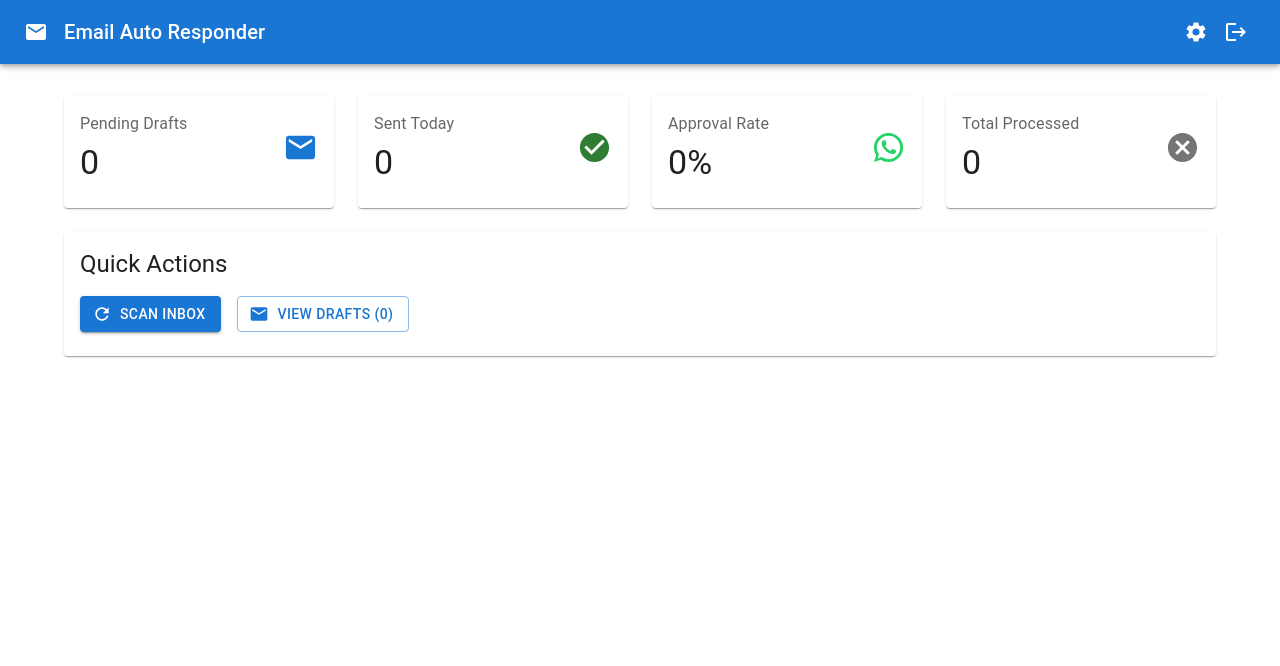
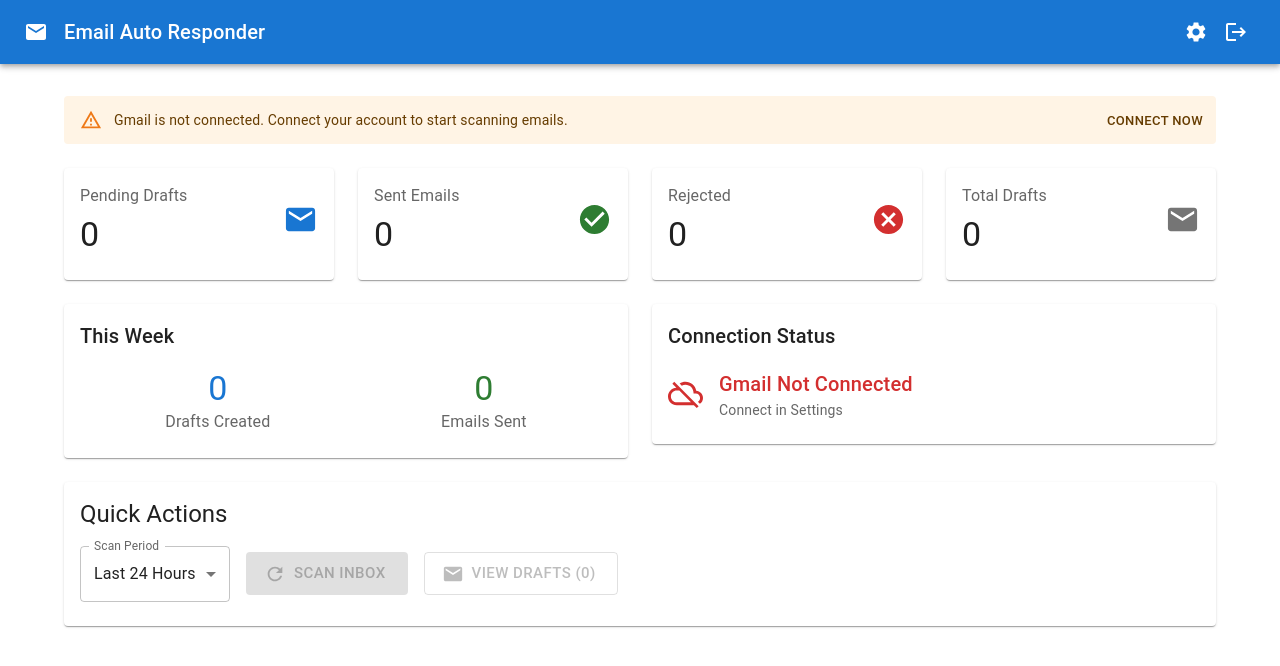
Before and after one commit to SABI9666/Auto-mail-generator-Frontend, a React (Create React App) app: page /dashboard in a window 1280 px wide. Shown: the top 666 px of the page. Built offline with nearby package versions, Linux system fonts and the light colour scheme; no server answers; sample sign-in values are in the browser's storage.

Commit message:
Update Dashboard.js

```diff
--- a/src/pages/Dashboard.js
+++ b/src/pages/Dashboard.js
@@ -1,24 +1,33 @@
 import React, { useState, useEffect } from 'react';
 import {
   Container, Grid, Card, CardContent, Typography, Button,
-  Box, CircularProgress, AppBar, Toolbar, IconButton
+  Box, CircularProgress, AppBar, Toolbar, IconButton,
+  Select, MenuItem, FormControl, InputLabel, Alert
 } from '@mui/material';
 import {
-  Email, WhatsApp, CheckCircle, Cancel, Refresh,
-  Settings as SettingsIcon, Logout
+  Email, CheckCircle, Cancel, Refresh,
+  Settings as SettingsIcon, Logout, CloudOff, CloudDone
 } from '@mui/icons-material';
 import { useNavigate } from 'react-router-dom';
 import { emailAPI, statsAPI } from '../services/api';
 
 const Dashboard = () => {
   const navigate = useNavigate();
-  const [loading, setLoading] = useState(false);
+  const [loading, setLoading] = useState(true);
   const [scanning, setScanning] = useState(false);
+  const [scanPeriod, setScanPeriod] = useState('day');
+  const [gmailConnected, setGmailConnected] = useState(false);
+  const [scanResult, setScanResult] = useState(null);
   const [stats, setStats] = useState({
+    totalDrafts: 0,
     pendingDrafts: 0,
-    sentToday: 0,
-    approvalRate: 0,
-    totalProcessed: 0
+    sentEmails: 0,
+    rejectedDrafts: 0,
+    weeklyStats: {
+      draftsCreated: 0,
+      emailsSent: 0
+    },
+    gmailConnected: false
   });
 
   useEffect(() => {
@@ -30,21 +39,49 @@ const Dashboard = () => {
       setLoading(true);
       const response = await statsAPI.getDashboard();
       setStats(response.data);
+      setGmailConnected(response.data.gmailConnected);
     } catch (error) {
       console.error('Failed to load stats:', error);
+      // If stats fail, at least try to show something
+      setStats({
+        totalDrafts: 0,
+        pendingDrafts: 0,
+        sentEmails: 0,
+        rejectedDrafts: 0,
+        weeklyStats: { draftsCreated: 0, emailsSent: 0 },
+        gmailConnected: false
+      });
     } finally {
       setLoading(false);
     }
   };
 
   const handleScanInbox = async () => {
+    if (!gmailConnected) {
+      alert('⚠️ Please connect Gmail first in Settings');
+      navigate('/settings');
+      return;
+    }
+
     try {
       setScanning(true);
-      const response = await emailAPI.scanInbox();
-      alert(`✅ Scanned! ${response.data.draftsCreated} new drafts created.`);
-      loadStats();
+      setScanResult(null);
+      const response = await emailAPI.scanInbox(scanPeriod);
+
+      const result = response.data;
+      setScanResult(result);
+
+      if (result.draftsCreated > 0) {
+        alert(`✅ Scan complete!\n\n${result.draftsCreated} drafts created\n${result.processed} emails processed\n${result.errors || 0} errors\n\n${result.note || ''}`);
+      } else {
+        alert(`✅ Scan complete!\nNo new emails found in the last ${scanPeriod}.`);
+      }
+
+      // Reload stats after scan
+      setTimeout(loadStats, 1000);
     } catch (error) {
-      alert('❌ Failed to scan: ' + (error.response?.data?.error || 'Unknown error'));
+      console.error('Scan error:', error);
+      alert('❌ Failed to scan: ' + (error.response?.data?.error || error.message || 'Unknown error'));
     } finally {
       setScanning(false);
     }
@@ -81,6 +118,26 @@ const Dashboard = () => {
       </AppBar>
 
       <Container maxWidth="lg" sx={{ mt: 4, mb: 4 }}>
+        {/* Gmail Connection Status */}
+        {!gmailConnected && (
+          <Alert severity="warning" sx={{ mb: 3 }} action={
+            <Button color="inherit" size="small" onClick={() => navigate('/settings')}>
+              Connect Now
+            </Button>
+          }>
+            Gmail is not connected. Connect your account to start scanning emails.
+          </Alert>
+        )}
+
+        {scanResult && (
+          <Alert severity="info" sx={{ mb: 3 }} onClose={() => setScanResult(null)}>
+            <strong>Scan Results:</strong> {scanResult.draftsCreated} drafts created,
+            {scanResult.processed} emails processed
+            {scanResult.skipped > 0 && `, ${scanResult.skipped} skipped (max 10 per scan)`}
+          </Alert>
+        )}
+
+        {/* Stats Cards */}
         <Grid container spacing={3}>
           <Grid item xs={12} sm={6} md={3}>
             <Card>
@@ -106,10 +163,10 @@ const Dashboard = () => {
                 <Box display="flex" alignItems="center" justifyContent="space-between">
                   <Box>
                     <Typography color="textSecondary" gutterBottom>
-                      Sent Today
+                      Sent Emails
                     </Typography>
                     <Typography variant="h4">
-                      {stats.sentToday}
+                      {stats.sentEmails}
                     </Typography>
                   </Box>
                   <CheckCircle fontSize="large" color="success" />
@@ -124,13 +181,13 @@ const Dashboard = () => {
                 <Box display="flex" alignItems="center" justifyContent="space-between">
                   <Box>
                     <Typography color="textSecondary" gutterBottom>
-                      Approval Rate
+                      Rejected
                     </Typography>
                     <Typography variant="h4">
-                      {stats.approvalRate}%
+                      {stats.rejectedDrafts}
                     </Typography>
                   </Box>
-                  <WhatsApp fontSize="large" color="secondary" />
+                  <Cancel fontSize="large" color="error" />
                 </Box>
               </CardContent>
             </Card>
@@ -142,41 +199,136 @@ const Dashboard = () => {
                 <Box display="flex" alignItems="center" justifyContent="space-between">
                   <Box>
                     <Typography color="textSecondary" gutterBottom>
-                      Total Processed
+                      Total Drafts
                     </Typography>
                     <Typography variant="h4">
-                      {stats.totalProcessed}
+                      {stats.totalDrafts}
                     </Typography>
                   </Box>
-                  <Cancel fontSize="large" color="action" />
+                  <Email fontSize="large" color="action" />
                 </Box>
               </CardContent>
             </Card>
           </Grid>
 
+          {/* Weekly Stats */}
+          <Grid item xs={12} md={6}>
+            <Card>
+              <CardContent>
+                <Typography variant="h6" gutterBottom>
+                  This Week
+                </Typography>
+                <Box display="flex" justifyContent="space-around" mt={2}>
+                  <Box textAlign="center">
+                    <Typography variant="h4" color="primary">
+                      {stats.weeklyStats.draftsCreated}
+                    </Typography>
+                    <Typography color="textSecondary">
+                      Drafts Created
+                    </Typography>
+                  </Box>
+                  <Box textAlign="center">
+                    <Typography variant="h4" color="success.main">
+                      {stats.weeklyStats.emailsSent}
+                    </Typography>
+                    <Typography color="textSecondary">
+                      Emails Sent
+                    </Typography>
+                  </Box>
+                </Box>
+              </CardContent>
+            </Card>
+          </Grid>
+
+          {/* Gmail Status */}
+          <Grid item xs={12} md={6}>
+            <Card>
+              <CardContent>
+                <Typography variant="h6" gutterBottom>
+                  Connection Status
+                </Typography>
+                <Box display="flex" alignItems="center" gap={2} mt={2}>
+                  {gmailConnected ? (
+                    <>
+                      <CloudDone fontSize="large" color="success" />
+                      <Box>
+                        <Typography variant="h6" color="success.main">
+                          Gmail Connected
+                        </Typography>
+                        <Typography variant="body2" color="textSecondary">
+                          Ready to scan emails
+                        </Typography>
+                      </Box>
+                    </>
+                  ) : (
+                    <>
+                      <CloudOff fontSize="large" color="error" />
+                      <Box>
+                        <Typography variant="h6" color="error">
+                          Gmail Not Connected
+                        </Typography>
+                        <Typography variant="body2" color="textSecondary">
+                          Connect in Settings
+                        </Typography>
+                      </Box>
+                    </>
+                  )}
+                </Box>
+              </CardContent>
+            </Card>
+          </Grid>
+
+          {/* Quick Actions */}
           <Grid item xs={12}>
             <Card>
               <CardContent>
                 <Typography variant="h5" gutterBottom>
                   Quick Actions
                 </Typography>
-                <Box display="flex" gap={2} mt={2}>
+
+                <Box display="flex" gap={2} alignItems="center" mt={2} flexWrap="wrap">
+                  <FormControl sx={{ minWidth: 150 }}>
+                    <InputLabel>Scan Period</InputLabel>
+                    <Select
+                      value={scanPeriod}
+                      onChange={(e) => setScanPeriod(e.target.value)}
+                      label="Scan Period"
+                      disabled={scanning}
+                    >
+                      <MenuItem value="day">Last 24 Hours</MenuItem>
+                      <MenuItem value="week">Last Week</MenuItem>
+                      <MenuItem value="month">Last Month</MenuItem>
+                    </Select>
+                  </FormControl>
+
                   <Button
                     variant="contained"
+                    size="large"
                     startIcon={scanning ? <CircularProgress size={20} color="inherit" /> : <Refresh />}
                     onClick={handleScanInbox}
-                    disabled={scanning}
+                    disabled={scanning || !gmailConnected}
                   >
                     {scanning ? 'Scanning...' : 'Scan Inbox'}
                   </Button>
+
                   <Button
                     variant="outlined"
+                    size="large"
                     startIcon={<Email />}
                     onClick={() => navigate('/drafts')}
+                    disabled={stats.pendingDrafts === 0}
                   >
                     View Drafts ({stats.pendingDrafts})
                   </Button>
                 </Box>
+
+                {scanning && (
+                  <Box mt={2}>
+                    <Alert severity="info">
+                      Scanning inbox... This may take a few minutes. Processing max 10 emails with 21-second delays to avoid rate limits.
+                    </Alert>
+                  </Box>
+                )}
               </CardContent>
             </Card>
           </Grid>
```
